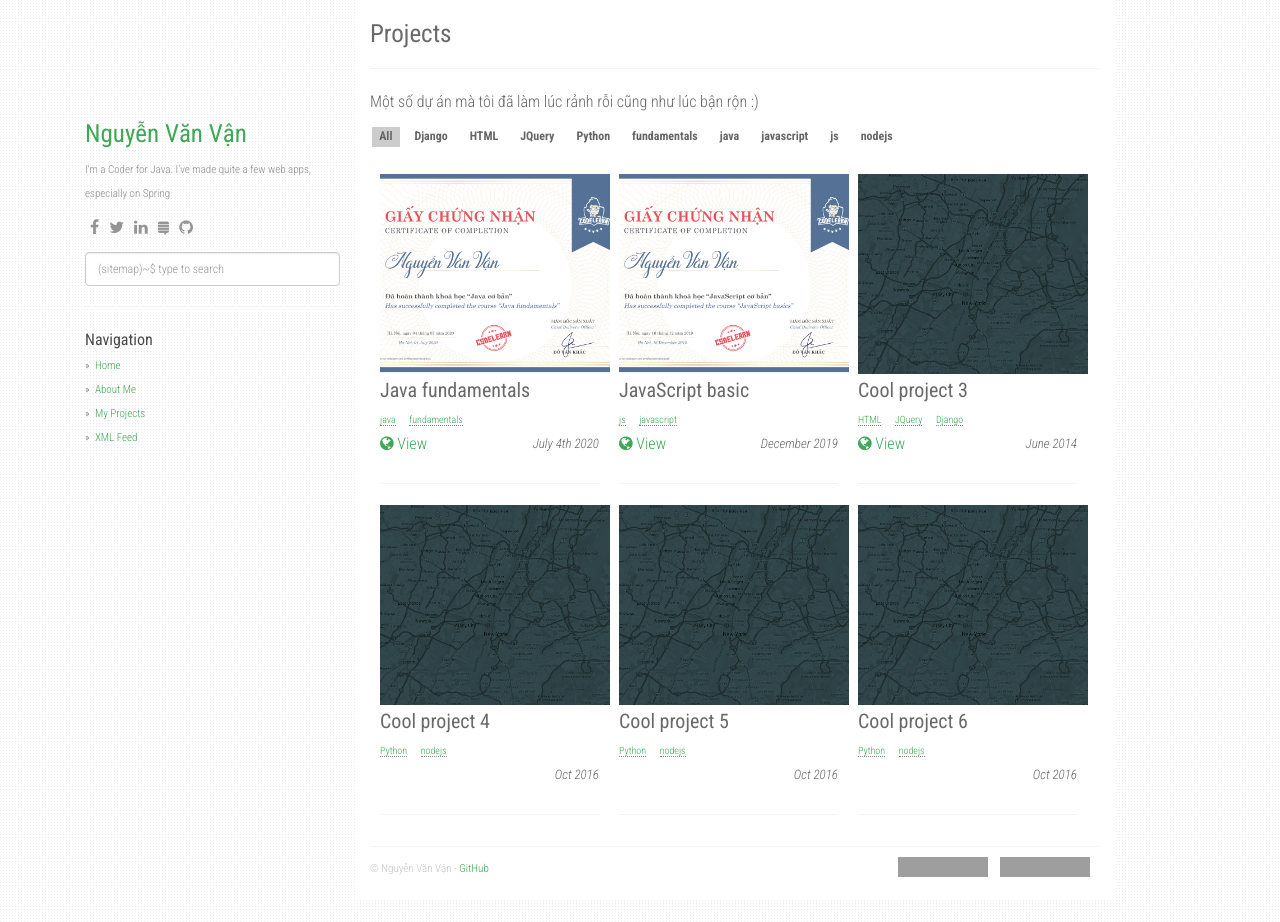
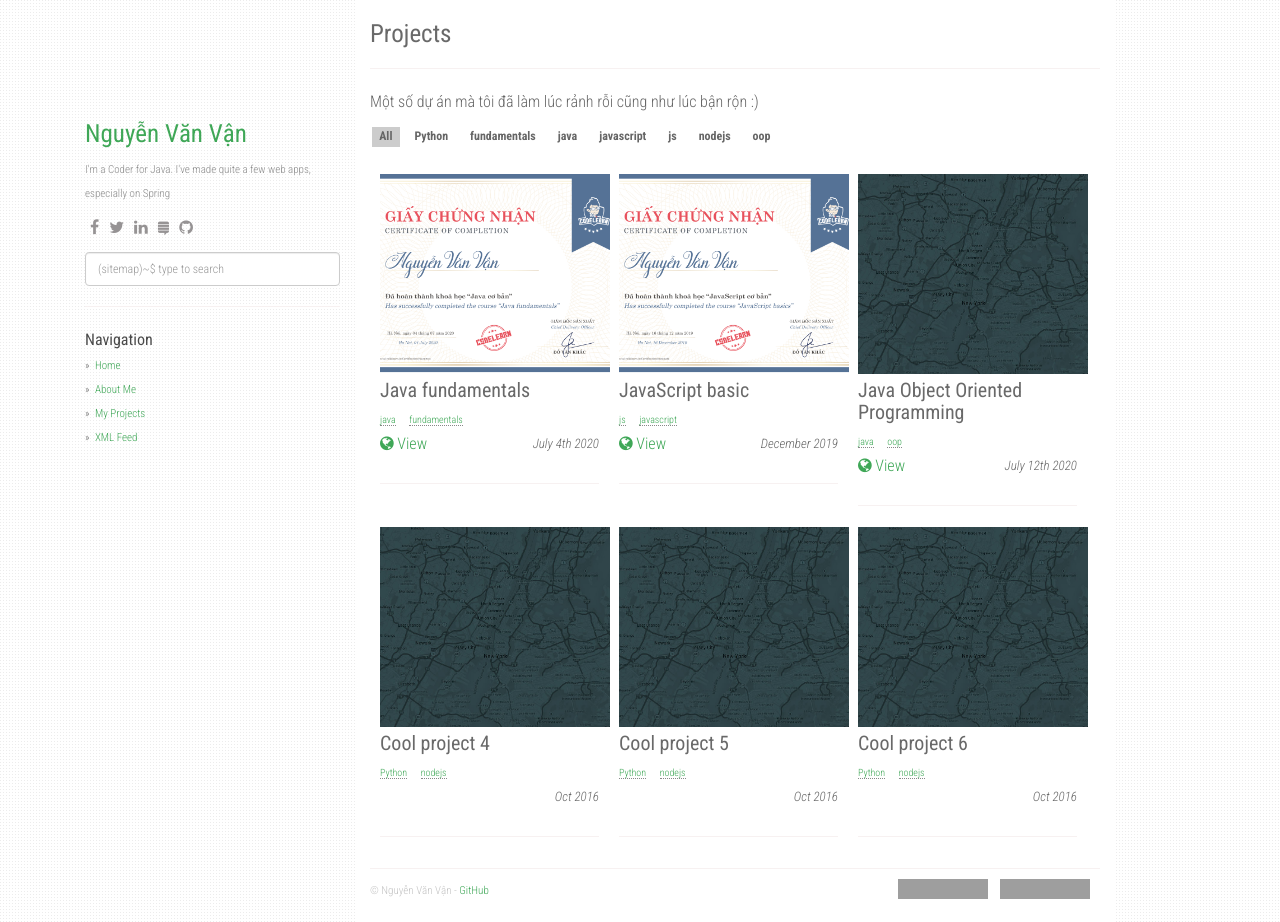
Before and after one commit to vegetaz/vegetaz.github.io, a Jekyll site: the page built from projects.md, in a window 1280 px wide and 922 px high. Built offline with Jekyll 4.4.1, drawn with Linux system fonts in a browser that asks for light colours; nearby versions of some CDN libraries; grey boxes are pictures that could not be loaded.

Commit message:
Update 20200712PM

```diff
--- a/_data/projects.json
+++ b/_data/projects.json
@@ -13,14 +13,15 @@
 		"image": "CodeLearn_certification_js.png",
 		"url": "https://github.com/vegetaz/JavaScript-basics",
 		"date": "December 2019",
-		"tags": ["js","javascript"]
+		"tags": ["js", "javascript"]
 	},
 	{
-		"name": "Cool project 3",
+		"slug": "java-oop",
+		"name": "Java Object Oriented Programming",
 		"image": "placeholder.jpg",
-		"url": "#",
-		"date": "June 2014",
-		"tags": ["HTML","JQuery","Django"]
+		"url": "https://github.com/vegetaz/JavaOOPCodeLearnIO",
+		"date": "July 12th 2020",
+		"tags": ["java", "oop"]
 	},
 	{
 		"name": "Cool project 4",
```
Also changed, not shown: _project/java-oop.md (added, +9 -0 lines).
